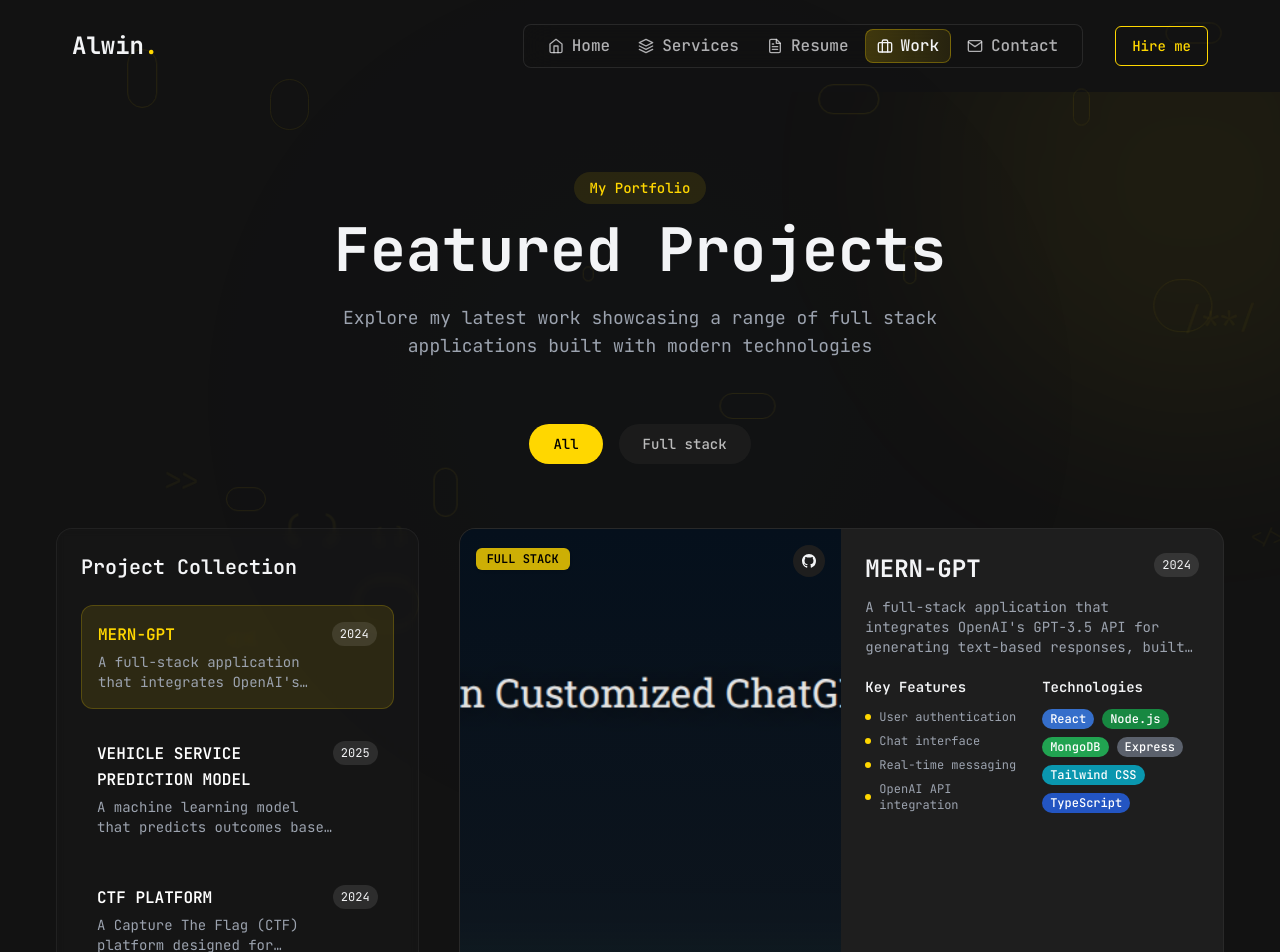
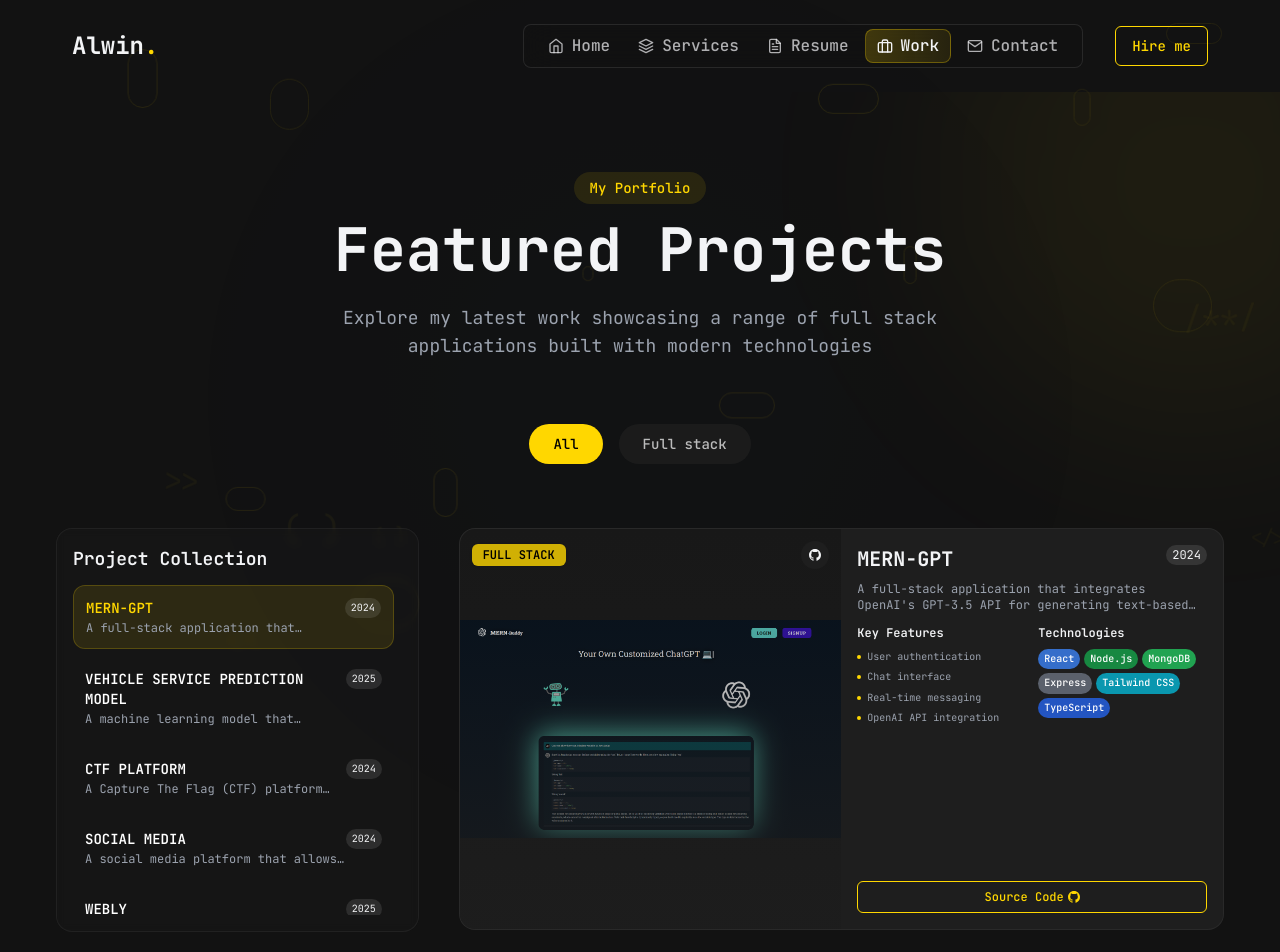
Before and after one commit to retr0717/portfolio, a Next.js app: page /work in a window 1280 px wide. Shown: the top 952 px of the page. Built offline with nearby package versions, Linux system fonts and the light colour scheme.

Commit message:
work page ui fix

```diff
--- a/app/work/page.tsx
+++ b/app/work/page.tsx
@@ -382,20 +382,21 @@ const Work = () => {
               animate="visible"
               className="grid grid-cols-1 xl:grid-cols-12 gap-10"
             >
-              {/* Project List */}
+              {/* Project List - Reduced height */}
               <motion.div
                 variants={itemVariants}
                 className="xl:col-span-4 order-2 xl:order-1"
               >
-                <div className="bg-secondary/30 backdrop-blur-sm rounded-2xl p-6 border border-white/5">
-                  <h3 className="text-xl font-semibold mb-6">Project Collection</h3>
+                <div className="bg-secondary/30 backdrop-blur-sm rounded-2xl p-4 border border-white/5">
+                  <h3 className="text-lg font-semibold mb-3">Project Collection</h3>
 
-                  <div className="space-y-4">
+                  {/* Project list with max height and scrolling */}
+                  <div className="space-y-2 max-h-[330px] overflow-y-auto scrollbar-thin scrollbar-thumb-accent/20 scrollbar-track-transparent pr-2">
                     {filteredProjects.map((project) => (
                       <motion.div
                         key={project.id}
                         onClick={() => setSelectedProject(project)}
-                        className={`cursor-pointer p-4 rounded-xl transition-all ${
+                        className={`cursor-pointer p-3 rounded-xl transition-all ${
                           selectedProject.id === project.id
                             ? 'bg-accent/10 border border-accent/20'
                             : 'hover:bg-white/5'
@@ -404,12 +405,12 @@ const Work = () => {
                       >
                         <div className="flex justify-between items-start">
                           <div>
-                            <h4 className={`font-semibold ${
+                            <h4 className={`font-semibold text-sm ${
                               selectedProject.id === project.id ? 'text-accent' : 'text-white'
                             }`}>{project.title}</h4>
-                            <p className="text-sm text-text-secondary mt-1 line-clamp-2">{project.desc}</p>
+                            <p className="text-xs text-text-secondary mt-0.5 line-clamp-1">{project.desc}</p>
                           </div>
-                          <span className="text-xs px-2 py-1 bg-white/10 rounded-full">
+                          <span className="text-[10px] px-1.5 py-0.5 bg-white/10 rounded-full">
                             {project.year}
                           </span>
                         </div>
@@ -419,7 +420,7 @@ const Work = () => {
                 </div>
               </motion.div>
 
-              {/* Project Details */}
+              {/* Project Details - Reduced height */}
               <motion.div
                 variants={itemVariants}
                 className="xl:col-span-8 order-1 xl:order-2"
@@ -431,16 +432,16 @@ const Work = () => {
                     initial="initial"
                     animate="animate"
                     exit="exit"
-                    className="bg-secondary rounded-2xl overflow-hidden border border-white/5 h-full"
+                    className="bg-secondary rounded-2xl overflow-hidden border border-white/5"
                   >
-                    <div className="grid grid-cols-1 lg:grid-cols-2 h-full">
-                      {/* Project Image - Improved quality and dimensions */}
-                      <div className="relative bg-black/20 lg:h-full w-full overflow-hidden flex items-center justify-center">
-                        <div className="relative w-full h-full aspect-[16/9] lg:aspect-auto">
+                    <div className="grid grid-cols-1 lg:grid-cols-2">
+                      {/* Project Image - Reduced height with fixed aspect ratio */}
+                      <div className="relative bg-black/20 w-full overflow-hidden flex items-center justify-center">
+                        <div className="relative w-full h-[300px] lg:h-[400px]">
                           <Image
                             src={selectedProject.image}
                             fill
-                            className="object-contain lg:object-cover"
+                            className="object-contain"
                             alt={selectedProject.title}
                             sizes="(max-width: 768px) 100vw, 50vw"
                             quality={90}
@@ -450,19 +451,19 @@ const Work = () => {
                         <div className="absolute inset-0 bg-gradient-to-t from-secondary/80 to-transparent pointer-events-none"></div>
 
                         {/* Project category badge */}
-                        <div className="absolute top-4 left-4 z-10">
-                          <Badge className="bg-accent/80 backdrop-blur-sm text-black hover:bg-accent">
+                        <div className="absolute top-3 left-3 z-10">
+                          <Badge className="bg-accent/80 backdrop-blur-sm text-black hover:bg-accent text-xs">
                             {selectedProject.category.toUpperCase()}
                           </Badge>
                         </div>
 
                         {/* Project Links */}
-                        <div className="absolute top-4 right-4 z-10 flex space-x-2">
+                        <div className="absolute top-3 right-3 z-10 flex space-x-2">
                           {selectedProject.github && (
                             <motion.div whileHover={{ y: -2 }}>
                               <Link href={selectedProject.github} target="_blank" rel="noopener noreferrer">
-                                <Button size="sm" variant="secondary" className="w-8 h-8 rounded-full p-0">
-                                  <BsGithub className="text-sm" />
+                                <Button size="sm" variant="secondary" className="w-7 h-7 rounded-full p-0">
+                                  <BsGithub className="text-xs" />
                                 </Button>
                               </Link>
                             </motion.div>
@@ -471,8 +472,8 @@ const Work = () => {
                           {selectedProject.live && (
                             <motion.div whileHover={{ y: -2 }}>
                               <Link href={selectedProject.live} target="_blank" rel="noopener noreferrer">
-                                <Button size="sm" variant="default" className="w-8 h-8 rounded-full p-0">
-                                  <HiOutlineExternalLink className="text-sm text-black" />
+                                <Button size="sm" variant="default" className="w-7 h-7 rounded-full p-0">
+                                  <HiOutlineExternalLink className="text-xs text-black" />
                                 </Button>
                               </Link>
                             </motion.div>
@@ -481,50 +482,55 @@ const Work = () => {
                       </div>
 
                       {/* Project Content - More compact layout */}
-                      <div className="p-6 flex flex-col h-full">
-                        <div className="flex justify-between items-start mb-3">
-                          <h2 className="text-2xl font-bold">{selectedProject.title}</h2>
-                          <span className="text-xs px-2 py-1 bg-white/10 rounded-full">
+                      <div className="p-4 flex flex-col">
+                        <div className="flex justify-between items-start mb-2">
+                          <h2 className="text-xl font-bold">{selectedProject.title}</h2>
+                          <span className="text-xs px-1.5 py-0.5 bg-white/10 rounded-full">
                             {selectedProject.year}
                           </span>
                         </div>
-                        <p className="text-text-secondary text-sm mb-5 line-clamp-3">{selectedProject.desc}</p>
+                        <p className="text-text-secondary text-xs mb-3 line-clamp-2">{selectedProject.desc}</p>
 
-                        <div className="grid grid-cols-2 gap-5 flex-grow">
-                          {/* Project Features - Now in compact columns */}
+                        <div className="grid grid-cols-2 gap-3 flex-grow">
+                          {/* Project Features - More compact */}
                           <div>
-                            <h3 className="text-sm font-semibold mb-3">Key Features</h3>
-                            <ul className="space-y-2">
+                            <h3 className="text-xs font-semibold mb-2">Key Features</h3>
+                            <ul className="space-y-1">
                               {selectedProject.features.map((feature, idx) => (
-                                <li key={idx} className="flex items-center gap-2 text-text-secondary text-xs">
-                                  <span className="w-1.5 h-1.5 bg-accent rounded-full flex-shrink-0"></span>
-                                  <span className="line-clamp-2">{feature}</span>
+                                <li key={idx} className="flex items-center gap-1.5 text-text-secondary text-[10px]">
+                                  <span className="w-1 h-1 bg-accent rounded-full flex-shrink-0"></span>
+                                  <span className="line-clamp-1">{feature}</span>
                                 </li>
                               ))}
                             </ul>
                           </div>
 
-                          {/* Tech Stack - Now in a separate column */}
+                          {/* Tech Stack - More compact */}
                           <div>
-                            <h3 className="text-sm font-semibold mb-3">Technologies</h3>
-                            <div className="flex flex-wrap gap-2">
-                              {selectedProject.stack.map((tech, idx) => (
+                            <h3 className="text-xs font-semibold mb-2">Technologies</h3>
+                            <div className="flex flex-wrap gap-1">
+                              {selectedProject.stack.slice(0, 6).map((tech, idx) => (
                                 <span
                                   key={idx}
-                                  className={`px-2 py-0.5 rounded-full text-xs font-medium text-white ${tech.color} bg-opacity-80`}
+                                  className={`px-1.5 py-0.5 rounded-full text-[10px] font-medium text-white ${tech.color} bg-opacity-80`}
                                 >
                                   {tech.name}
                                 </span>
                               ))}
+                              {selectedProject.stack.length > 6 && (
+                                <span className="text-[10px] text-text-secondary">
+                                  +{selectedProject.stack.length - 6} more
+                                </span>
+                              )}
                             </div>
                           </div>
                         </div>
 
                         {/* Action Buttons - More compact */}
-                        <div className="mt-5 flex gap-3">
+                        <div className="mt-4 flex gap-2">
                           {selectedProject.live && (
                             <Link href={selectedProject.live} target="_blank" rel="noopener noreferrer" className="flex-1">
-                              <Button size="sm" className="w-full gap-1 text-xs text-black">
+                              <Button size="sm" className="w-full gap-1 text-xs text-black py-1">
                                 Live Demo
                                 <BsArrowUpRight className="text-xs" />
                               </Button>
@@ -532,7 +538,7 @@ const Work = () => {
                           )}
 
                           <Link href={selectedProject.github} target="_blank" rel="noopener noreferrer" className="flex-1">
-                            <Button size="sm" variant="outline" className="w-full gap-1 text-xs">
+                            <Button size="sm" variant="outline" className="w-full gap-1 text-xs py-1">
                               Source Code
                               <BsGithub className="text-xs" />
                             </Button>
```
